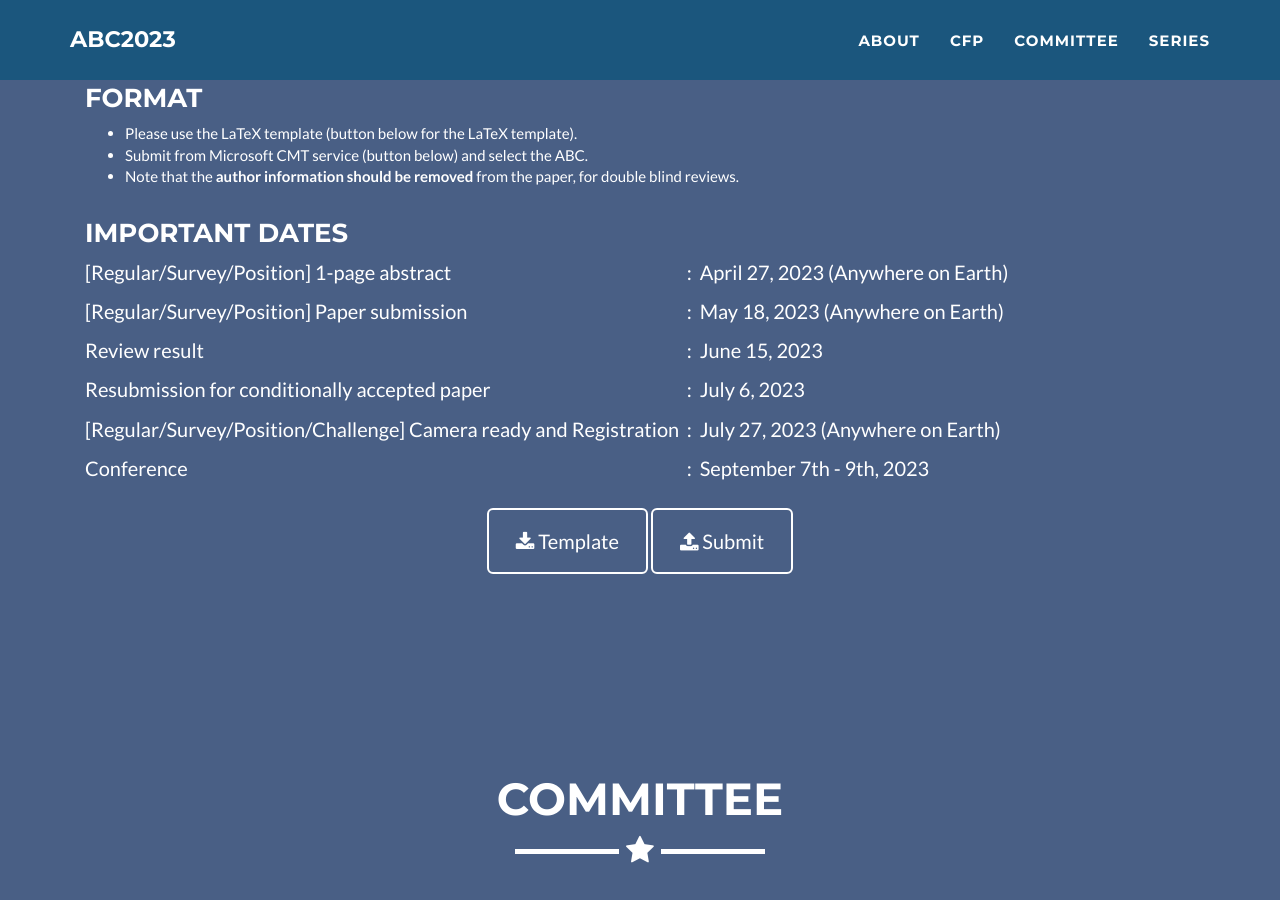
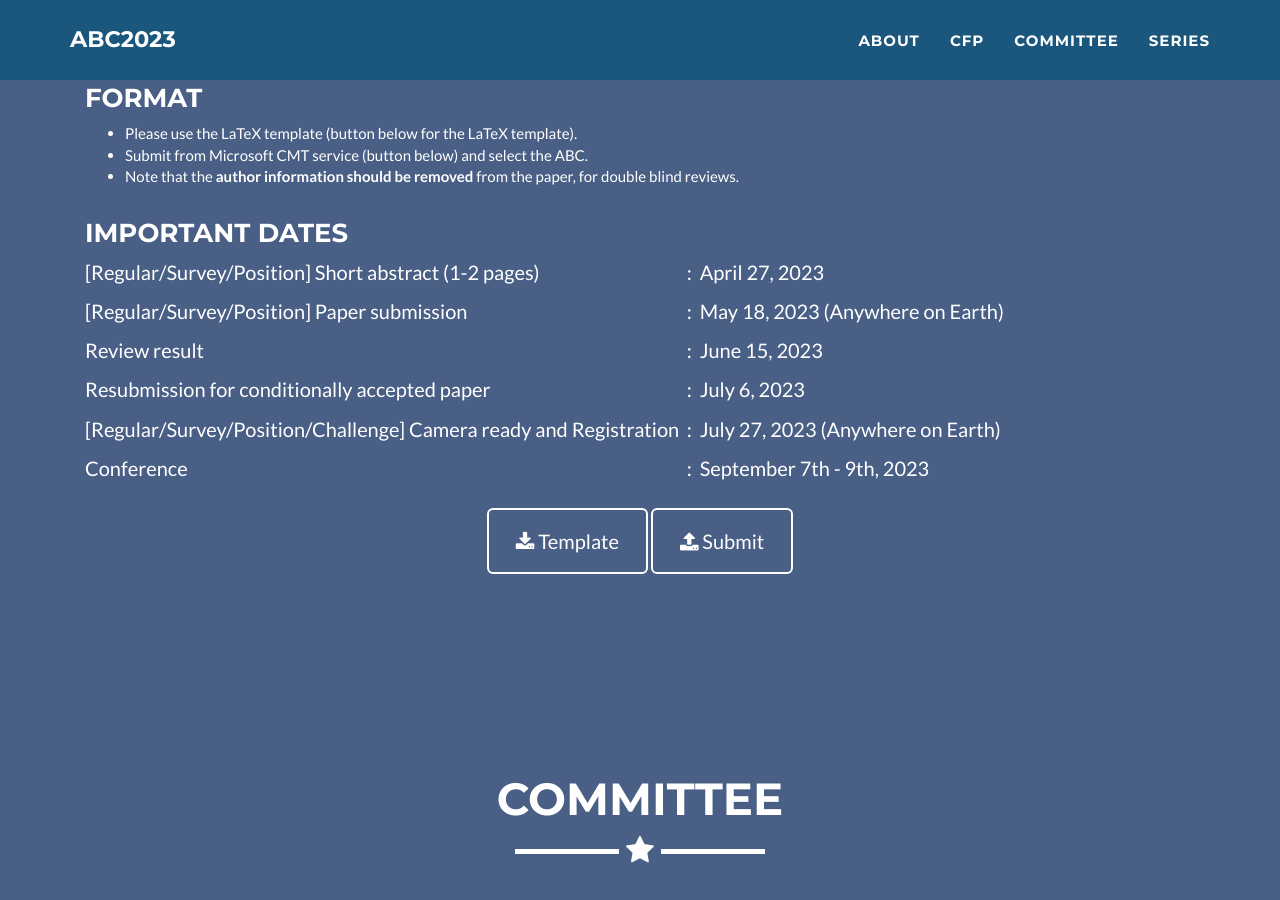
Before and after one commit to abc-research/abc-research.github.io, a Jekyll site: the page built from index.html, in a window 1280 px wide and 900 px high, scrolled down 2192 px. Built offline with Jekyll 4.4.1, drawn with Linux system fonts in a browser that asks for light colours.

Commit message:
Update _config.yml

```diff
--- a/_config.yml
+++ b/_config.yml
@@ -512,8 +512,8 @@ cfp:
      - item: "Submit from Microsoft CMT service (button below) and select the ABC."
      - item: "Note that the <b>author information should be removed</b> from the paper, for double blind reviews."
   dates:
-    - name: "[Regular/Survey/Position] 1-page abstract"
-      date: April 27, 2023 (Anywhere on Earth)
+    - name: "[Regular/Survey/Position] Short abstract (1-2 pages)"
+      date: April 27, 2023
     - name: "[Regular/Survey/Position] Paper submission"
       date: May 18, 2023 (Anywhere on Earth)
     - name: "Review result"
```
